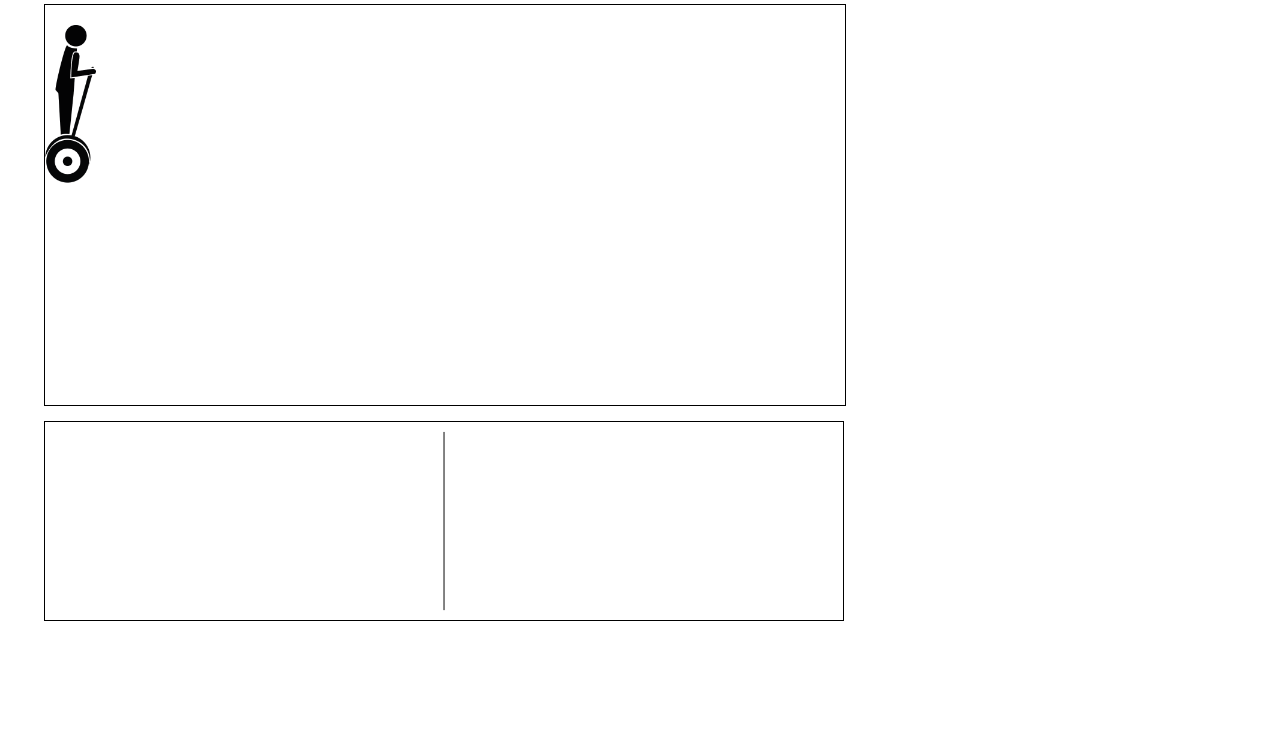
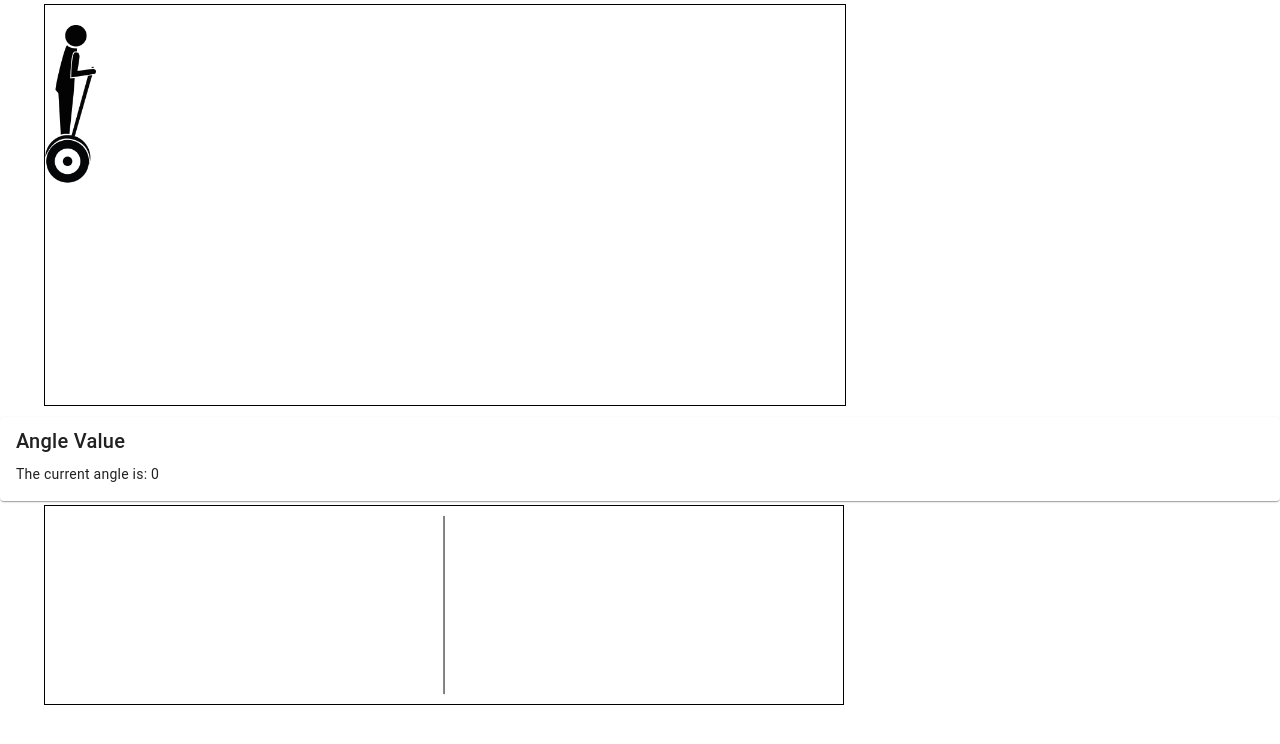
Before and after one commit to CVUT-FS-12110/control_game_frontend, a Vue app: page / in a window 1280 px wide. Shown: the top 744 px of the page. Built offline with nearby package versions, Linux system fonts and the light colour scheme.

Commit message:
vuex store added for state sharing

```diff
--- a/package.json
+++ b/package.json
@@ -12,7 +12,8 @@
     "roboto-fontface": "*",
     "three": "^0.161.0",
     "vue": "^3.3.0",
-    "vuetify": "^3.0.0"
+    "vuetify": "^3.0.0",
+    "vuex": "^4.1.0"
   },
   "devDependencies": {
     "@vitejs/plugin-vue": "^4.5.0",
--- a/src/App.vue
+++ b/src/App.vue
@@ -11,6 +11,8 @@
 <script setup>
 import Control from './components/Control.vue';
 import PendulumCanvas from './components/PendulumCanvas.vue';
+
+
 // import Parameters from './components/Parameters.vue';
 
   //
--- a/src/components/Control.vue
+++ b/src/components/Control.vue
@@ -133,6 +133,7 @@
       ctx.strokeStyle = '#000000'; // Black color
       ctx.stroke();
     },
+
     startAnimation(ctx, canvasWidth, canvasHeight) {
 
       const animate = () => {
--- a/src/components/PendulumCanvas.vue
+++ b/src/components/PendulumCanvas.vue
@@ -2,18 +2,23 @@
     <v-container class="pa-1">
       <canvas ref="pendulumCanvas" class="bordered-canvas"></canvas>
     </v-container>
-    <!-- <v-container>
-      <parameters :xPos="xPosition" :yPos="yPosition" :force="appliedForce" />
-    </v-container> -->
+    <v-card>
+      <v-card-title>Angle Value</v-card-title>
+      <v-card-text>
+        The current angle is: {{ angle }}
+      </v-card-text>
+    </v-card>
   </template>
 
   <script>
-  import { onMounted, onBeforeUnmount, ref, reactive, watch } from 'vue';
+  import { onMounted, onBeforeUnmount, ref, reactive, watch, computed} from 'vue';
   import segwayImage from '@/assets/segway.png';
   import { ImgComponent } from '@/logic/imageComponent';
   import Control from './Control.vue';
   import { solvePendulumNonLinear } from '@/logic/solver';
   import Parameters from './Parameters.vue';
+  import { useStore } from 'vuex';
+
 // import Parameters from './Parameters.vue';
 
   export default {
@@ -42,6 +47,9 @@
       const states = reactive({ x: 0, xDot: 0, fi: 0, fiDot: 0 });
       const lastFrameTime = ref(null);
       const segway = ref(null);
+      const store = useStore();
+      const angle = computed(() => store.state.fi);
+
 
       const setupEventListeners = (canvas) => {
         canvas.addEventListener('mousemove', applyForceWithMouse);
@@ -88,6 +96,7 @@
         updateStates(deltaT);
         segway.value.x = states.x;
         segway.value.fi = states.fi;
+
         // Additional logic for updating segway's position based on the current state.
       };
 
@@ -110,7 +119,7 @@
         const rect = pendulumCanvas.value.getBoundingClientRect();
         const scaleX = pendulumCanvas.value.width / rect.width;
         const scaleY = pendulumCanvas.value.height / rect.height;
-        const forceScale = 0.1;
+        const forceScale = 0.05;
         mousePosition.x = (event.clientX - rect.left) * scaleX;
         mousePosition.y = (event.clientY - rect.top) * scaleY;
         // Your logic to apply force based on mouse position.
@@ -135,6 +144,7 @@
         states.xDot = newStates.xDot;
         states.fi = newStates.fi;
         states.fiDot = newStates.fiDot;
+        store.commit('updateFi', states.fi)
 
 
         if (states.x < 0) {
@@ -193,6 +203,7 @@
 
       return {
         pendulumCanvas,
+        angle,
         // xPosition,
         // yPosition,
         // appliedForce,
--- /dev/null
+++ b/src/logic/stateStore.js
@@ -0,0 +1,29 @@
+import { createStore } from 'vuex';
+
+export const stateStore = createStore({
+  state() {
+    return {
+      x: 0,
+      x_velocity: 0,
+      fi: 0,
+      fi_velocity: 0,
+      // other variables
+    };
+  },
+  mutations: {
+    updateX(state, x) {
+      state.x = x;
+    },
+    updateXVelocity(state, x_velocity) {
+      state.x_velocity =x_velocity;
+    },
+    updateFi(state, fi) {
+      state.fi = fi;
+    },
+    updateFiVelocity(state, fi_velocity) {
+      state.fi_velocity = fi_velocity;
+    },
+    // other mutations
+  },
+  // actions and getters as needed
+});
--- a/src/main.js
+++ b/src/main.js
@@ -13,8 +13,12 @@ import App from './App.vue'
 // Composables
 import { createApp } from 'vue'
 
+// vuex store
+import { stateStore } from '@/logic/stateStore'
+
 const app = createApp(App)
 
 registerPlugins(app)
 
+app.use(stateStore)
 app.mount('#app')
```
Also changed, not shown: 1 other file (tests, documents, lock files or other folders).
